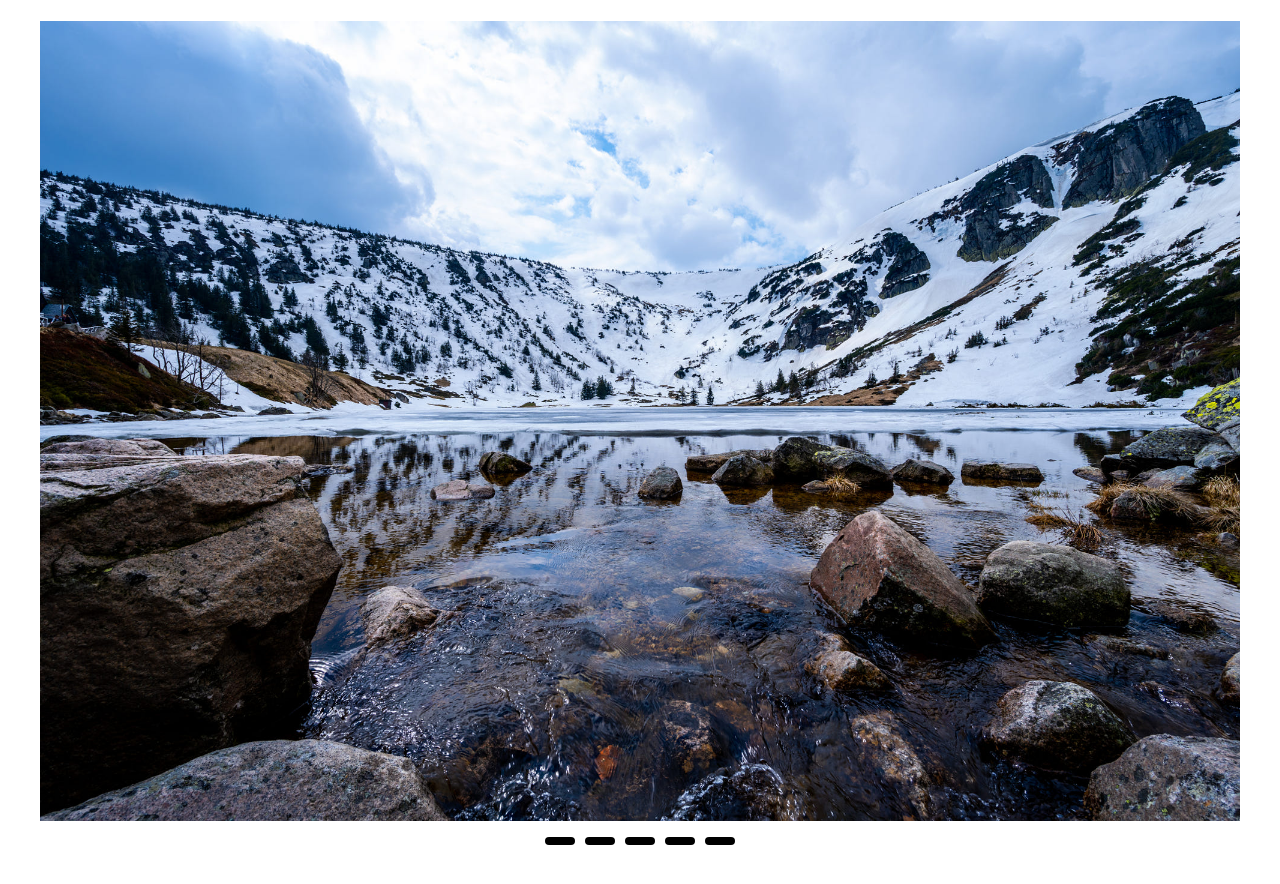
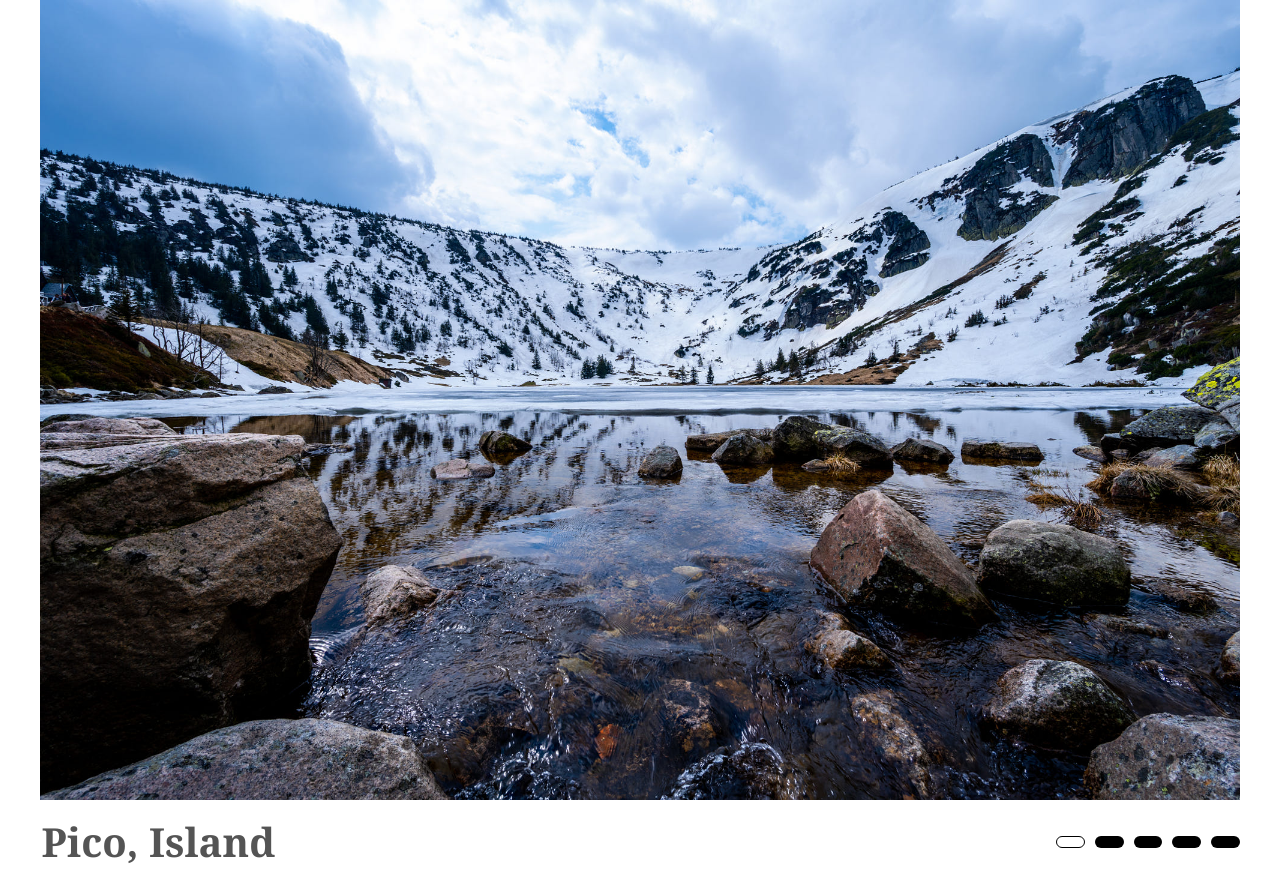
Before and after one commit to kravchuk-st/cssMemSlider, a plain HTML site: page cssMemSlider/index.html in a window 1280 px wide. Before the commit the page ends 861 px from the top, so only its background shows below. Drawn offline with Linux system fonts and the light colour scheme.

Commit message:
feat: add slider title (Sat, May 14, 2022 07:04:31 PM)

```diff
--- a/cssMemSlider/assets/css/style.css
+++ b/cssMemSlider/assets/css/style.css
@@ -7,8 +7,8 @@
 body {
   font-family: 'Georgia', sans-serif;
   font-style: normal;
-  font-weight: 400;
-  font-size: 16px;
+  font-weight: 700;
+  font-size: 2.5rem;
   line-height: 1.3;
   text-align: center;
   color: #545454;
@@ -18,49 +18,65 @@ body {
 .wrapper{
   margin: 0 auto;
   width: 100%;
-  max-width: 1200px;
+  max-width: 75rem;
   height: auto;
   overflow: hidden;
 }
 
-.radio-btns{
+.nav{
+  display: flex;
+  justify-content: flex-end;
+  column-gap: 0.625rem;
+}
+
+label{
+  width: 1.8rem;
+  height: 2rem;
+  cursor: pointer;
+  display: flex;
+  align-items: center;
+  background-color: transparent;
+  transition: all 0.3s ease-in-out;
+}
+
+label span{
+  display: inline-block;
+  width: 1.8rem;
+  height: 0.7rem;
+  border-radius: 0.5rem;
+  background: black;
+  transition: all 0.3s ease-in-out;
+}
+
+.bar:hover span{
+  opacity: 0.7;
+}
+
+input[type=radio]{
   display: none;
 }
 
-.nav{
-  margin: 1rem auto;
+.slider-body{
+  margin: 1rem 0;
   display: flex;
-  justify-content: center;
-  column-gap: 10px;
+  justify-content: space-between;
+  align-items: center;
 }
 
-.bar{
-  width: 30px;
-  height: 8px;
-  border-radius: 8px;
-  background-color: black;
-  cursor: pointer;
-  transition: all 0.3s ease-in-out;
-}
-
-.bar:hover{
-  opacity: 0.8;
-  transform: scale(1.1);
-}
-
-input[type=radio]{
-  visibility: hidden;
+.slider-body > *{
+  width: 50%;
+  overflow: hidden;
 }
 
 .slider{
   width: 500%;
-  height: 800px;
+  height: 50rem;
   display: flex;
+  transition: all 0.6s ease-in-out;
 }
 
 .slide{
   width: 20%;
-  transition: all 0.6s ease-in-out;
 }
 
 .slide img{
@@ -69,22 +85,67 @@ input[type=radio]{
   object-fit: cover;
 }
 
-#s1:checked ~ .slider .sl1{
-  margin-left: 0;
+.texts{
+  width: 500%;
+  display: flex;
+  align-items: center;
+  transition: all 0.6s ease-in-out;
 }
 
-#s2:checked ~ .slider .sl1{
-  margin-left: -20%;
+.slider-title .text{
+  width: 100%;
+  padding-left: 0.1rem;
+  text-align: left;
 }
 
-#s3:checked ~ .slider .sl1{
-  margin-left: -40%;
+#s1:checked ~ .slider,
+#s1:checked ~ .slider-body .texts{
+  translate: 0;
 }
 
-#s4:checked ~ .slider .sl1{
-  margin-left: -60%;
+#s2:checked ~ .slider,
+#s2:checked ~ .slider-body .texts{
+  translate: -20%;
 }
 
-#s5:checked ~ .slider .sl1{
-  margin-left: -80%;
+#s3:checked ~ .slider,
+#s3:checked ~ .slider-body .texts{
+  translate: -40%;
 }
+
+#s4:checked ~ .slider,
+#s4:checked ~ .slider-body .texts{
+  translate: -60%;
+}
+
+#s5:checked ~ .slider,
+#s5:checked ~ .slider-body .texts{
+  translate: -80%;
+}
+
+#s1:checked ~ .slider-body .nav label:nth-child(1) span,
+#s2:checked ~ .slider-body .nav label:nth-child(2) span,
+#s3:checked ~ .slider-body .nav label:nth-child(3) span,
+#s4:checked ~ .slider-body .nav label:nth-child(4) span,
+#s5:checked ~ .slider-body .nav label:nth-child(5) span{
+  border: 0.1rem solid black;
+  background: white;
+}
+
+@media (max-width: 48rem) {
+  body{
+    font-size: 1.5rem;
+  }
+
+  .slider-body{
+    justify-content: space-around;
+  }
+
+  .slider-title .text{
+    text-align: center;
+  }
+
+  .nav{
+    justify-content: center;
+  }
+}
--- a/cssMemSlider/index.html
+++ b/cssMemSlider/index.html
@@ -37,12 +37,24 @@
         </div>
       </div>
 
-      <div class="nav">
-        <label for="s1" class="bar"></label>
-        <label for="s2" class="bar"></label>
-        <label for="s3" class="bar"></label>
-        <label for="s4" class="bar"></label>
-        <label for="s5" class="bar"></label>
+      <div class="slider-body">
+        <div class="slider-title">
+          <div class="texts">
+            <p class="text">Pico, Island</p>
+            <p class="text">Vienna, Austria</p>
+            <p class="text">Hof, Iceland</p>
+            <p class="text">Korillas, Greece</p>
+            <p class="text">Cong, Ireland</p>
+          </div>
+        </div>
+
+        <div class="nav">
+          <label for="s1" class="bar"><span></span></label>
+          <label for="s2" class="bar"><span></span></label>
+          <label for="s3" class="bar"><span></span></label>
+          <label for="s4" class="bar"><span></span></label>
+          <label for="s5" class="bar"><span></span></label>
+        </div>
       </div>
 
     </section>
```
